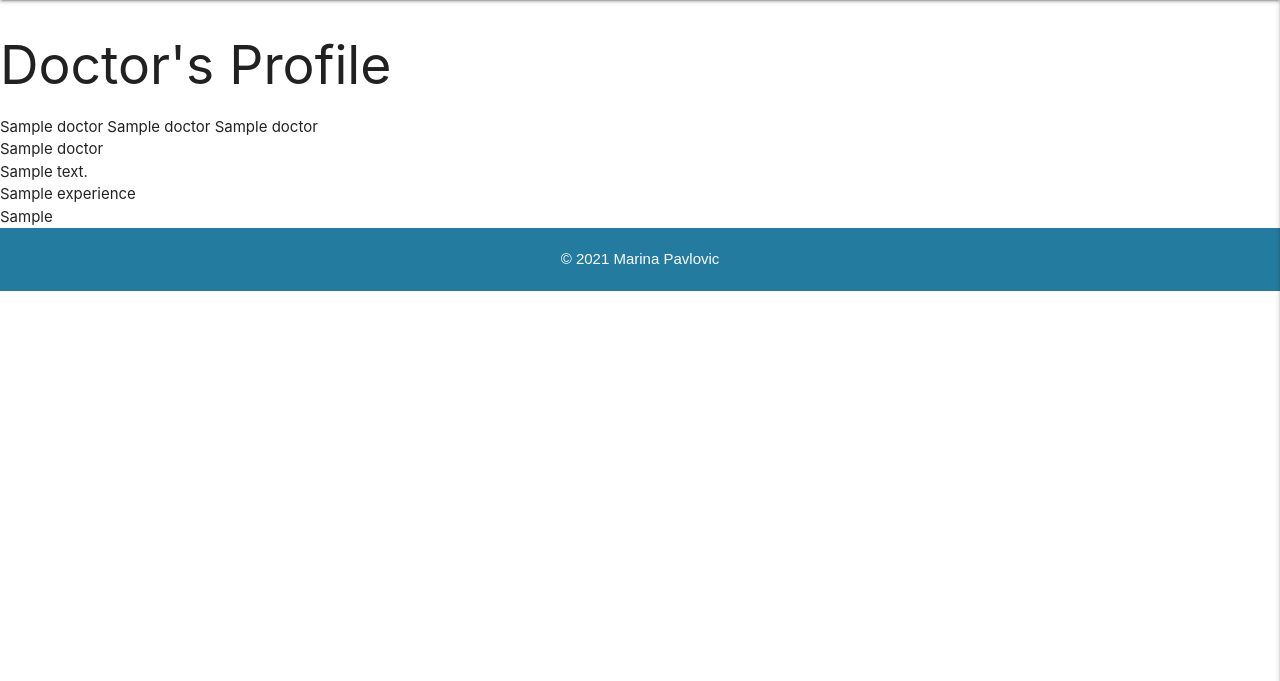
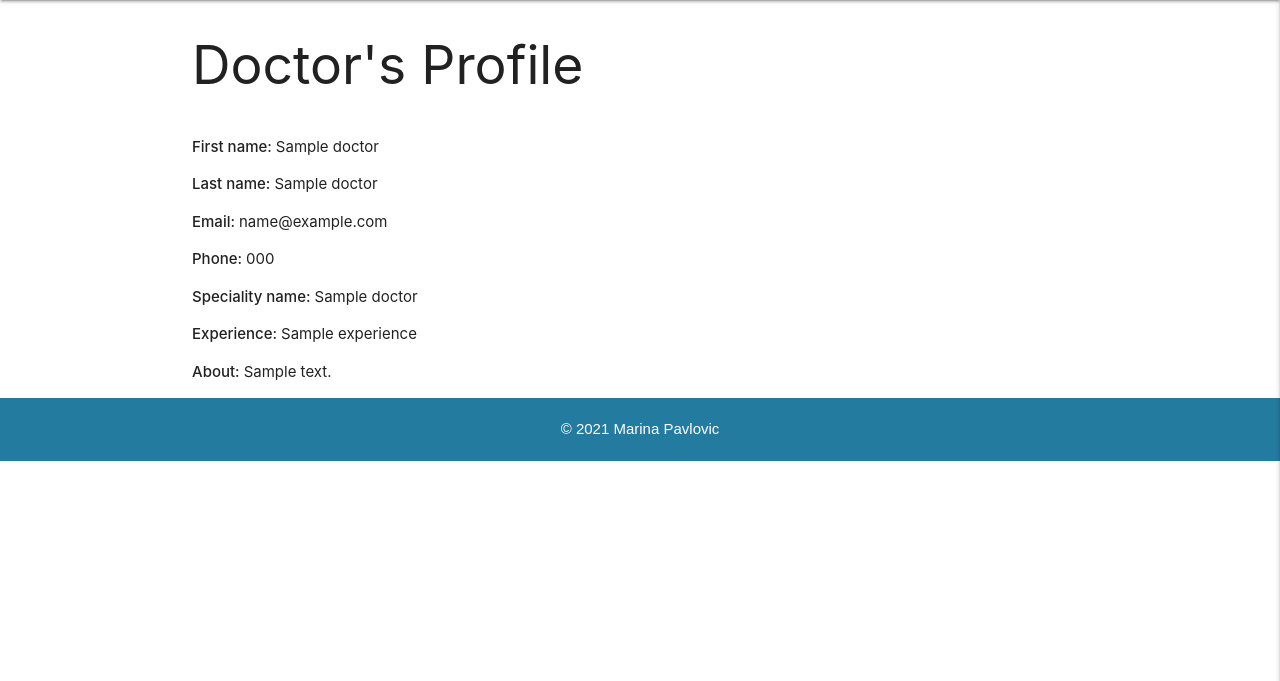
Before and after one commit to FruitbatM/airmed-doc-app, a Flask app: page /get_doctors in a window 1280 px wide. Shown: the part 64-745 px from the top of the page. Run offline with Flask 2, Linux system fonts and the light colour scheme; a database or web service that is not in the repository returns one stand-in record (values such as "Sample title"); some libraries are stand-ins or nearby versions.

```diff
--- a/templates/doctor_login.html
+++ b/templates/doctor_login.html
@@ -3,8 +3,8 @@
 
 {% block content %}
 
-    <h4 class="center-align">Log In</h4>
-    <!-- Register -->
+    <h4 class="center-align"> Doctor Login</h4>
+    <!-- Doctor login -->
     <div class="row">
         <form class="col s12 m8 offset-m2" method="POST" action="{{ url_for('doctor_login') }}">
             <div class="card-panel">
--- a/templates/doctor_profile.html
+++ b/templates/doctor_profile.html
@@ -1,16 +1,28 @@
 {% extends 'base.html' %}
 {% block content %}
 
-    <h2> Doctor's Profile</h2>
+    <div class="container">
+        <div class="row">
+            <div class="col-12">
+                <h2> Doctor's Profile</h2>
+            </div>
+        </div>
+        <div class="col s12 m6">
+            <div class="dashboard">
+            {% for doctor in doctors %}
+                <div class="profile-details">
+                    <p><strong>First name: </strong>{{ doctor.doctor_first_name }}</p>
+                    <p><strong>Last name: </strong>{{ doctor.doctor_last_name }}</p>
+                    <p><strong>Email: </strong>{{ doctor.doctor.email }}</p>
+                    <p><strong>Phone: </strong>{{ doctor.phone }}</p>
+                    <p><strong>Speciality name: </strong>{{ doctor.speciality_name }}</p>
+                    <p><strong>Experience: </strong>{{ doctor.experience }}</p>
+                    <p><strong>About: </strong>{{ doctor.about }}</p>
+                </div>
+            {% endfor %}
+            </div>
+        </div>
+    </div>
 
-    {% for doctor in doctors %}
-        {{ doctor.title }}
-        {{ doctor.doctor_first_name }}
-        {{ doctor.doctor_last_name }}<br>
-        {{ doctor.speciality_name }}<br>
-        {{ doctor.about }}<br>
-        {{ doctor.experience }}<br>
-        {{ doctor.working_days }}<br>
-    {% endfor %}
 
 {% endblock %}
```
